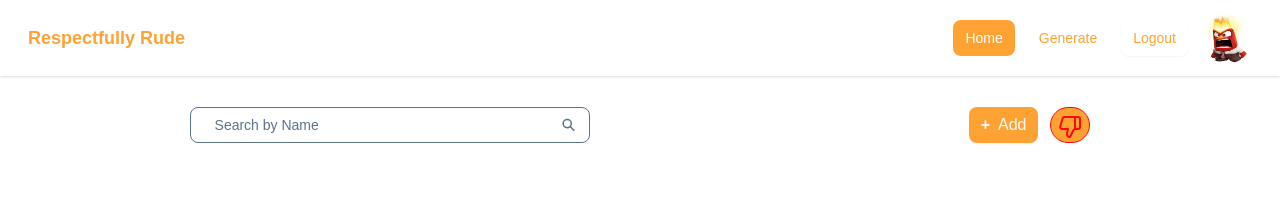
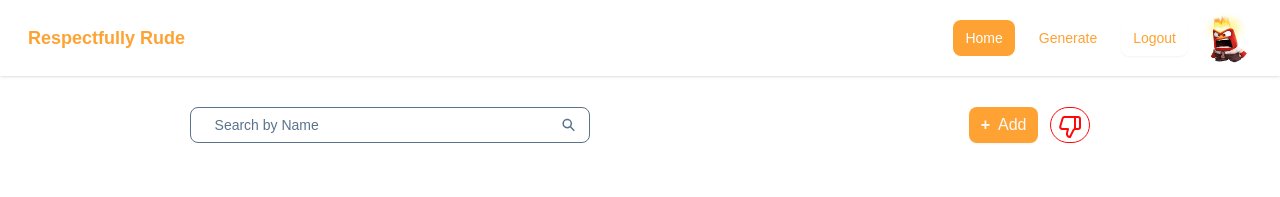
Before and after one commit to CSC105-2024/CSC105-hackathon-G14-RespectfullyRude, a React (Vite) app in the folder respectfully-rude-frontend/: page /dashboard/home in a window 1280 px wide. Shown: the top 197 px of the page. Built offline with nearby package versions, Linux system fonts and the light colour scheme.

Commit message:
Add toggle list feature

```diff
--- a/respectfully-rude-frontend/src/pages/HomePage.jsx
+++ b/respectfully-rude-frontend/src/pages/HomePage.jsx
@@ -48,6 +48,7 @@ const profilesData = [
 ];
 
 const HomePage = ({ profiles }) => {
+  const [toggleList, setToggleList] = useState(false);
   const [searchTerm, setSearchTerm] = useState("");
   const [selectedProfiles, setSelectedProfiles] = useState(profilesData);
   const onSearch = (e) => {
@@ -84,7 +85,16 @@ const HomePage = ({ profiles }) => {
           >
             <strong>+</strong> Add
           </Button>
-          <div className="flex border-[var(--color-accent)] border-1 items-center bg-[var(--color-primary)] rounded-full cursor-pointer hover:bg-[var(--color-secondary)] justify-center w-10 pt-1">
+          <div
+            className={`flex items-center justify-center w-10 pt-1 rounded-full cursor-pointer border border-[var(--color-accent)] ${
+              toggleList ? "bg-[var(--color-primary)]" : "bg-white"
+            } ${
+              toggleList
+                ? "hover:bg-[var(--color-secondary)]"
+                : "hover:bg-gray-100"
+            }`}
+            onClick={() => setToggleList(!toggleList)}
+          >
             <ThumbsDown color="#FF0808" />
           </div>
         </div>
--- a/respectfully-rude-frontend/src/pages/IndividualProfile.jsx
+++ b/respectfully-rude-frontend/src/pages/IndividualProfile.jsx
@@ -1,6 +1,7 @@
 import AlertBox from "@/components/AlertBox";
 import { Button } from "@/components/ui/button";
-import React from "react";
+import { ThumbsDown } from "lucide-react";
+import React, { useState } from "react";
 import { useNavigate, useParams } from "react-router";
 
 const profile = {
@@ -12,6 +13,7 @@ const profile = {
 };
 
 const IndividualProfile = () => {
+  const [toggleList, setToggleList] = useState(false);
   const navigate = useNavigate();
   const { id } = useParams();
 
@@ -22,11 +24,25 @@ const IndividualProfile = () => {
   return (
     <div className="flex flex-col min-w-screen min-h-screen items-center justify-around px-10 py-5">
       <div className="flex flex-col items-center gap-3">
-        <div className="w-40 h-full">
-          <img
-            src={profile.backhanded_img}
-            className="w-full rounded-full aspect-square object-cover"
-          />
+        <div className="flex">
+          <div className="w-40 h-full">
+            <img
+              src={profile.backhanded_img}
+              className="w-full rounded-full aspect-square object-cover"
+            />
+          </div>
+          <div
+            className={`flex absolute right-40 border-[var(--color-accent)] border-1 items-center rounded-full hover:bg-[var(--color-secondary)] cursor-pointer justify-center w-10 h-10 pt-1 ${
+              toggleList ? "bg-[var(--color-primary)]" : "bg-white"
+            } ${
+              toggleList
+                ? "hover:bg-[var(--color-secondary)]"
+                : "hover:bg-gray-100"
+            }`}
+            onClick={() => setToggleList(!toggleList)}
+          >
+            <ThumbsDown color="#FF0808" />
+          </div>
         </div>
 
         <h1 className="text-xl font-bold">{profile.backhanded_name}</h1>
```
